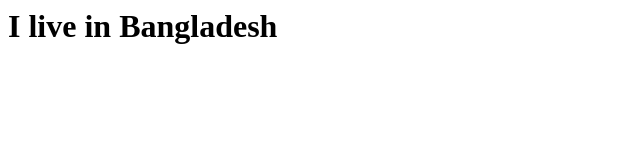
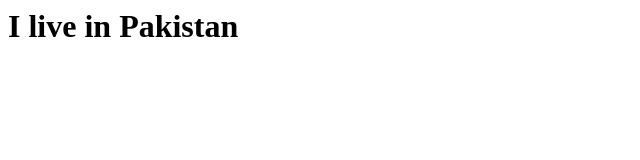
Before and after one commit to asifrokin/test, a plain HTML site: page index.html in a window 1280 px wide. Shown: the whole page, without its empty margins (0-640 px from the left). Drawn offline with Linux system fonts and the light colour scheme.

Commit message:
Coutry is changed

```diff
--- a/index.html
+++ b/index.html
@@ -4,6 +4,6 @@
     </head>
     <body>
 
-        <h1>I live in Bangladesh</h1>
+        <h1>I live in Pakistan</h1>
     </body>
 </html>
```
